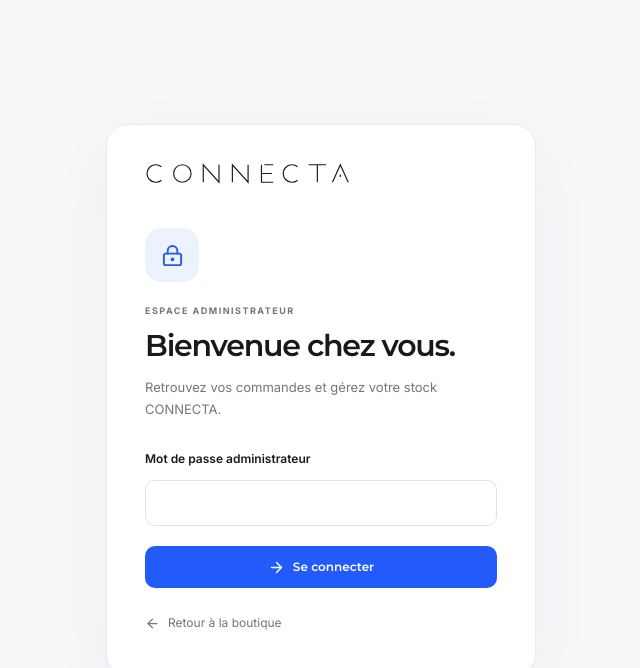
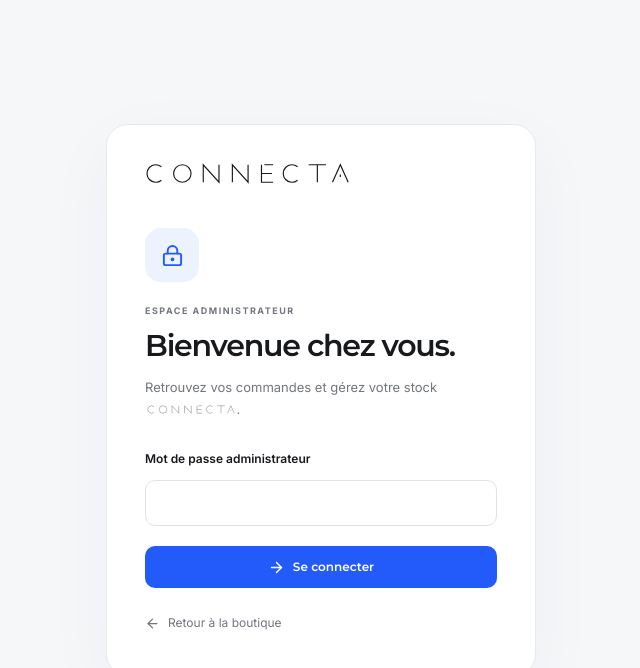
Before and after one commit to said-oumakhlouf/connecta, a Next.js app: page /admin in a window 1280 px wide. Shown: the top 668 px of the page, without its empty margins (319-959 px from the left). Built offline with nearby package versions, Linux system fonts and the light colour scheme; no server answers.

Commit message:
feat(brand): use inline CONNECTA wordmark across site copy

```diff
--- a/components/admin/AdminPanel.tsx
+++ b/components/admin/AdminPanel.tsx
@@ -19,6 +19,7 @@ import {
   type FormEvent,
 } from 'react';
 import Logo from '@/components/layout/Logo';
+import BrandName from '@/components/layout/BrandName';
 import {
   adminApi,
   AdminApiError,
@@ -261,7 +262,7 @@ export default function AdminPanel() {
           <p className={styles.eyebrow}>ESPACE ADMINISTRATEUR</p>
           <h1>Bienvenue chez vous.</h1>
           <p className={styles.muted}>
-            Retrouvez vos commandes et gérez votre stock CONNECTA.
+            Retrouvez vos commandes et gérez votre stock <BrandName />.
           </p>
           <form onSubmit={login} className={styles.loginForm}>
             <label htmlFor="admin-password">Mot de passe administrateur</label>
--- a/components/admin/AnalyticsView.tsx
+++ b/components/admin/AnalyticsView.tsx
@@ -1,4 +1,5 @@
 import type { AdminAnalytics } from '@/lib/admin-api';
+import BrandName from '@/components/layout/BrandName';
 import { formatPrice } from '@/lib/shop-pricing';
 import styles from './AdminPanel.module.css';
 
@@ -22,7 +23,7 @@ export default function AnalyticsView({
     >
       <div className={styles.sectionHeading}>
         <div>
-          <p className={styles.eyebrow}>L’ACTIVITÉ DE CONNECTA</p>
+          <p className={styles.eyebrow}>L’ACTIVITÉ DE <BrandName /></p>
           <h2 id="analytics-title">Votre bilan mensuel.</h2>
           <p>
             Commandes du mois choisi, selon l’heure de Paris. Annulations
--- a/components/home/BrandSection.tsx
+++ b/components/home/BrandSection.tsx
@@ -1,7 +1,7 @@
 import { ArrowUpRight } from "lucide-react";
 
 import Container from "@/components/layout/Container";
-import { SITE } from "@/data/site";
+import BrandName from "@/components/layout/BrandName";
 
 import styles from "./BrandSection.module.css";
 
@@ -36,7 +36,7 @@ export default function BrandSection() {
           <div>
             <div className="flex items-center gap-2.5 text-[9px] font-bold tracking-[1.5px] text-[#7394ff] md:gap-3 md:text-[10px] md:tracking-[1.7px]">
               <span className="h-px w-5 bg-[#235bfa] md:w-7" />
-              L’ESPRIT {SITE.name}
+              L’ESPRIT <BrandName />
             </div>
 
             <h2 className="mt-5 max-w-130 text-[34px] font-medium leading-[1.04] tracking-[-1.7px] sm:text-[38px] md:mt-6 md:text-[54px] md:tracking-[-3px] 2xl:text-[64px]">
@@ -55,7 +55,7 @@ export default function BrandSection() {
               </p>
 
               <p className="mt-4 max-w-115 text-[12px] leading-[1.75] text-[#a1a7b1] sm:text-[13px] md:mt-5 md:text-[13px] md:leading-[1.8] 2xl:text-[14px]">
-                Chez {SITE.name}, on choisit des produits pensés pour le
+                Chez <BrandName />, on choisit des produits pensés pour le
                 quotidien : utiles, simples et accessibles. Parce que la
                 technologie n’a pas besoin d’être compliquée pour être pratique.
               </p>
--- a/components/home/Hero.tsx
+++ b/components/home/Hero.tsx
@@ -2,11 +2,11 @@
 
 import { ArrowRight, Check } from 'lucide-react';
 import Link from 'next/link';
+import BrandName from '@/components/layout/BrandName';
 
 import AnimatedProduct from '@/components/product/AnimatedProduct';
 import { useShop } from '@/components/shop/ShopProvider';
 import { PRODUCTS } from '@/data/products';
-import { SITE } from '@/data/site';
 
 const product = PRODUCTS.ew75;
 
@@ -23,7 +23,7 @@ export default function Hero() {
         <div className="relative z-10 max-w-135 2xl:max-w-155">
           <div className="mb-5 flex items-center gap-2.5 text-[8px] font-bold uppercase tracking-[1.4px] text-[#7a8089] sm:text-[9px] md:mb-7 md:gap-3 md:text-[10px] md:tracking-[1.7px]">
             <span className="h-px w-5 bg-[#235bfa] md:w-7" />
-            {SITE.name} / ÉCOUTEURS SANS FIL
+            <BrandName /> / ÉCOUTEURS SANS FIL
           </div>
 
           <h1 className="max-w-140 text-[38px] font-semibold leading-[1.02] tracking-[-1.8px] text-[#17191d] sm:text-[44px] sm:tracking-[-2px] md:text-[56px] md:leading-[0.98] md:tracking-[-2.6px] xl:text-[64px] 2xl:text-[76px] 2xl:tracking-[-3.5px]">
--- /dev/null
+++ b/components/layout/BrandName.module.css
@@ -0,0 +1,9 @@
+.wordmark {
+  display: inline-block;
+  flex-shrink: 0;
+  width: 7.04em;
+  height: 0.72em;
+  vertical-align: baseline;
+  background-color: currentColor;
+  mask: url('/connecta-logo-white.svg') center / contain no-repeat;
+}
--- /dev/null
+++ b/components/layout/BrandName.tsx
@@ -0,0 +1,7 @@
+import { SITE } from '@/data/site';
+import styles from './BrandName.module.css';
+
+/** Inline wordmark: follows the surrounding text size and color. */
+export default function BrandName() {
+  return <span className={styles.wordmark} role="img" aria-label={SITE.name} />;
+}
--- a/components/layout/Footer.tsx
+++ b/components/layout/Footer.tsx
@@ -2,6 +2,7 @@ import { ArrowUpRight } from 'lucide-react';
 
 import Container from '@/components/layout/Container';
 import Logo from '@/components/layout/Logo';
+import BrandName from '@/components/layout/BrandName';
 import { PRODUCTS } from '@/data/products';
 import { SITE } from '@/data/site';
 
@@ -31,7 +32,7 @@ export default function Footer() {
 
         <div className="flex flex-wrap justify-between gap-3.75 border-t border-[#e9eaed] py-5.75 pb-25 text-[8px] text-[#9196a0] md:flex-nowrap md:pb-5.75 md:text-[9px] 2xl:text-[10px]">
           <span>
-            © {new Date().getFullYear()} {SITE.name}
+            © {new Date().getFullYear()} <BrandName />
           </span>
           <a href="/admin" className="transition hover:text-[#17191d]">
             Administration
--- a/components/layout/Header.tsx
+++ b/components/layout/Header.tsx
@@ -5,8 +5,8 @@ import { useState } from 'react';
 
 import Container from '@/components/layout/Container';
 import Logo from '@/components/layout/Logo';
+import BrandName from '@/components/layout/BrandName';
 import { useShop } from '@/components/shop/ShopProvider';
-import { SITE } from '@/data/site';
 
 const NAVIGATION = [
   {
@@ -14,7 +14,7 @@ const NAVIGATION = [
     href: '/#produit',
   },
   {
-    label: `Pourquoi ${SITE.name} ?`,
+    label: <>Pourquoi <BrandName /> ?</>,
     href: '/#brand',
   },
   {
--- a/components/shop/CartDialog.tsx
+++ b/components/shop/CartDialog.tsx
@@ -3,6 +3,7 @@
 import { useState, type FormEvent } from 'react';
 import { ArrowRight, Check, LoaderCircle, Minus, Plus, X } from 'lucide-react';
 import ProductVisual from '@/components/product/ProductVisual';
+import BrandName from '@/components/layout/BrandName';
 import { useShop } from '@/components/shop/ShopProvider';
 import { PRODUCTS } from '@/data/products';
 import { formatPrice } from '@/lib/shop-pricing';
@@ -61,7 +62,7 @@ export default function CartDialog() {
         <div className="flex items-start justify-between gap-4">
           <div>
             <span className="text-[9px] font-bold tracking-[1.5px] text-[#90959e]">
-              CONNECTA
+              <BrandName />
             </span>
             <h2
               id="cart-title"
```
